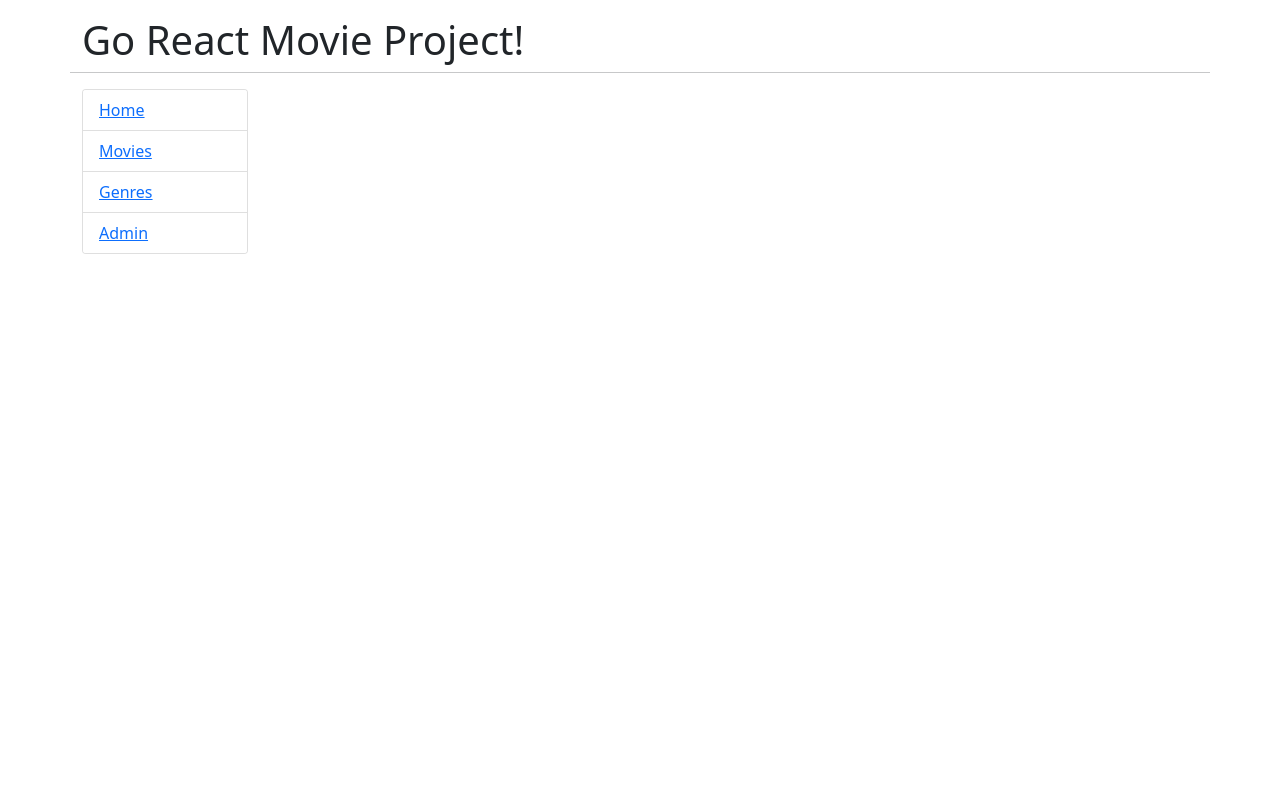
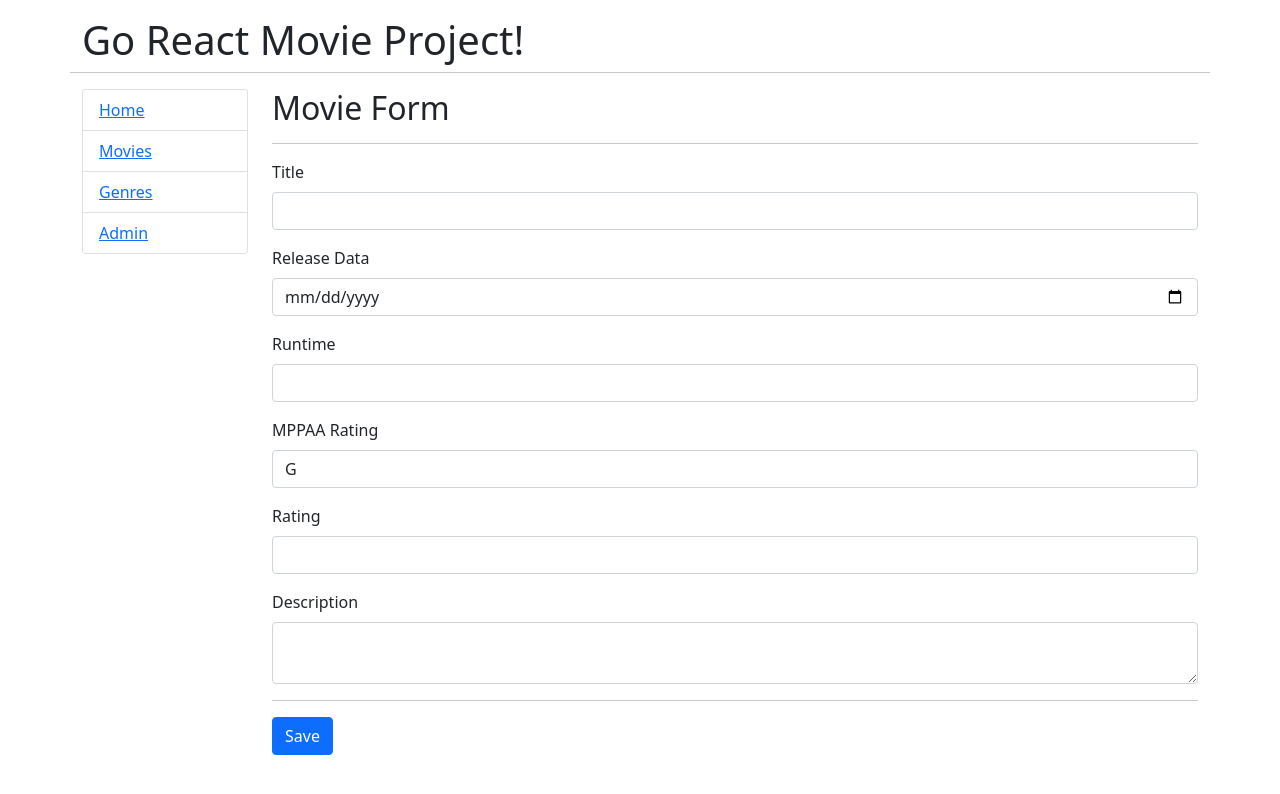
Before and after one commit to ikhbarnuri/idstack-goreactmovie-frontend, a React (Vite) app: page /admin/movies/create in a window 1280 px wide. Shown: the top 794 px of the page. Built offline with nearby package versions, Linux system fonts and the light colour scheme.

Commit message:
persiapan form untuk crud

```diff
--- a/src/App.jsx
+++ b/src/App.jsx
@@ -13,6 +13,7 @@
 // style
 import './App.css';
 import ShowMoviesGenre from './pages/Genres/Show.jsx';
+import MovieForm from './components/movies/MovieForm.jsx';
 
 function App() {
   return (
@@ -33,6 +34,7 @@
               <Route path={'/movies'} element={<Movies />} />
               <Route exact path={'/genres/:id/movies'} element={<ShowMoviesGenre />} />
               <Route path={'/genres'} element={<Genres />} />
+              <Route exact path={'/admin/movies/create'} element={<MovieForm />} />
               <Route path={'/admin'} element={<Admin />} />
             </Routes>
           </div>
--- /dev/null
+++ b/src/components/movies/MovieForm.jsx
@@ -0,0 +1,66 @@
+function MovieForm(props) {
+   return (
+      <>
+         <h2>Movie Form</h2>
+         <hr />
+         <form action="">
+            <div className="mb-3">
+               <label htmlFor="title" className={'form-label'}>
+                  Title
+               </label>
+               <input type="text" className={'form-control'} id={'title'} name={'title'} />
+            </div>
+            <div className="mb-3">
+               <label htmlFor="release_date" className={'form-label'}>
+                  Release Data
+               </label>
+               <input type="date" className={'form-control'} id={'release_date'} name={'release_date'} />
+            </div>
+            <div className="mb-3">
+               <label htmlFor="release_date" className={'form-label'}>
+                  Runtime
+               </label>
+               <input type="number" className={'form-control'} id={'release_date'} name={'release_date'} />
+            </div>
+            <div className="mb-3">
+               <label htmlFor="mppaa_rating" className={'form-label'}>
+                  MPPAA Rating
+               </label>
+               <select name="mppaa_rating" id="mppaa_rating" className={'form-control'}>
+                  <option value="G" className={'form-control'}>
+                     G
+                  </option>
+                  <option value="PG" className={'form-control'}>
+                     PG
+                  </option>
+                  <option value="PG13" className={'form-control'}>
+                     PG13
+                  </option>
+                  <option value="R" className={'form-control'}>
+                     R
+                  </option>
+                  <option value="NC17" className={'form-control'}>
+                     NC17
+                  </option>
+               </select>
+            </div>
+            <div className="mb-3">
+               <label htmlFor="rating" className={'form-label'}>
+                  Rating
+               </label>
+               <input type="number" className={'form-control'} id={'rating'} name={'rating'} />
+            </div>
+            <div className="mb-3">
+               <label htmlFor="description" className={'form-label'}>
+                  Description
+               </label>
+               <textarea className={'form-control'} id={'description'} name={'description'} />
+            </div>
+            <hr />
+            <button className={'btn btn-primary mb-4'}>Save</button>
+         </form>
+      </>
+   );
+}
+
+export default MovieForm;
--- a/src/components/movies/MovieTable.jsx
+++ b/src/components/movies/MovieTable.jsx
@@ -42,7 +42,9 @@
         <>
           <div className="row">
             <div className="col-12">
-              <button className="btn btn-sm btn-primary">Add</button>
+              <Link to={'/admin/movies/create'} className="btn btn-sm btn-primary">
+                Add
+              </Link>
             </div>
           </div>
           <div className="row">
```
Also changed, not shown: .prettierrc.json.
